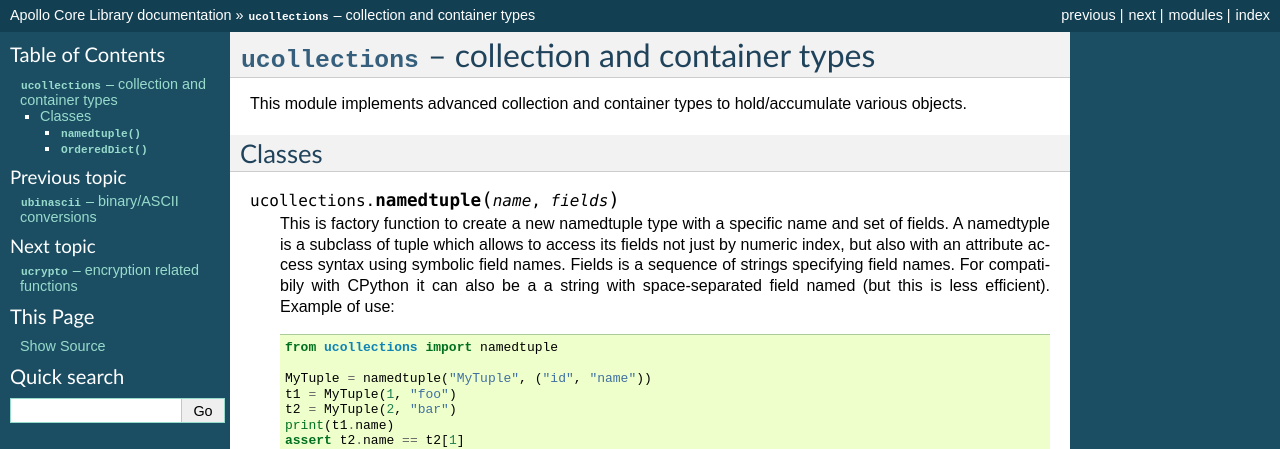
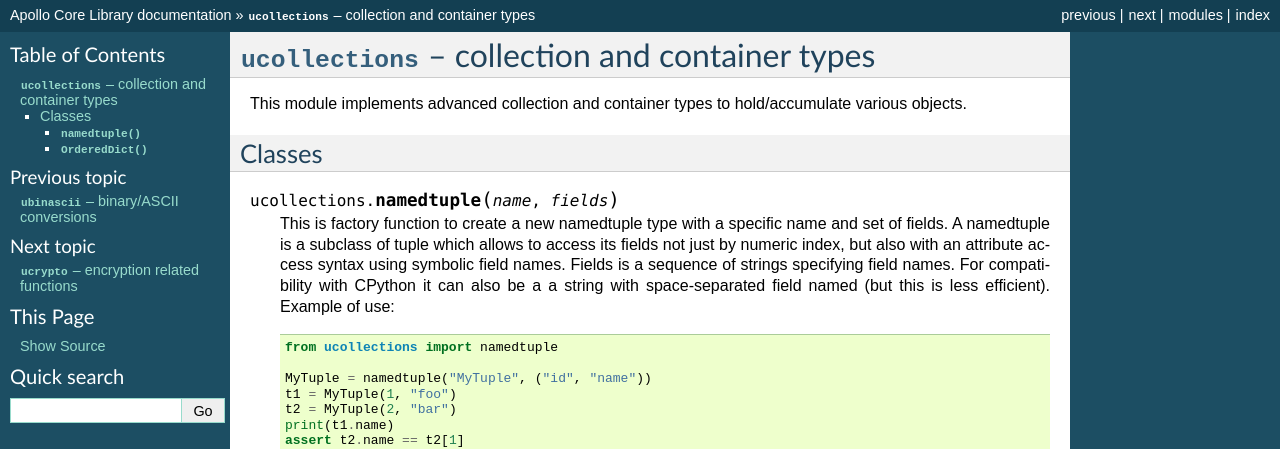
Before and after one commit to bucanero/apollo-lib, a Sphinx documentation site: the page built from docs/ucollections.rst, in a window 1280 px wide. Shown: the top 449 px of the page. Built offline with Sphinx 7.4.7, drawn with Linux system fonts in a browser that asks for light colours.

Commit message:
Apply suggestions from code review
Co-authored-by: Copilot <175728472+Copilot@users.noreply.github.com>

```diff
--- a/docs/ucollections.rst
+++ b/docs/ucollections.rst
@@ -13,10 +13,10 @@ Classes
 .. function:: namedtuple(name, fields)
 
     This is factory function to create a new namedtuple type with a specific
-    name and set of fields. A namedtyple is a subclass of tuple which allows
+    name and set of fields. A namedtuple is a subclass of tuple which allows
     to access its fields not just by numeric index, but also with an attribute
     access syntax using symbolic field names. Fields is a sequence of strings
-    specifying field names. For compatibily with CPython it can also be a
+    specifying field names. For compatibility with CPython it can also be a
     a string with space-separated field named (but this is less efficient).
     Example of use::
 
--- a/docs/uio.rst
+++ b/docs/uio.rst
@@ -12,7 +12,7 @@ Functions
 
 .. function:: open(name, mode='r', **kwargs)
 
-    Open a file. Builtin ``open()`` function is alised to this function.
+    Open a file. Builtin ``open()`` function is aliased to this function.
     All ports (which provide access to file system) are required to support
     `mode` parameter, but support for other arguments vary by port.
 
--- a/docs/utime.rst
+++ b/docs/utime.rst
@@ -34,7 +34,7 @@ Functions
 
 .. function:: mktime(time_tuple)
 
-   This is inverse function of localtime. It's argument is a full 8-tuple
+   This is inverse function of localtime. Its argument is a full 8-tuple
    which expresses a time as per localtime. It returns an integer which is
    the number of seconds since Jan 1, 1970.
 
```
